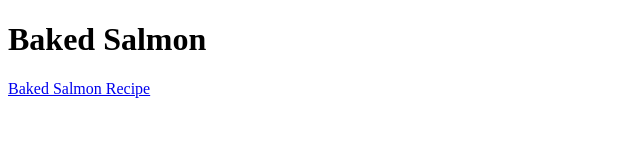
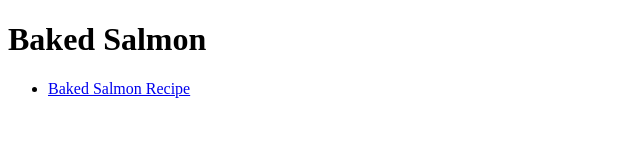
Before and after one commit to backley93/odin-recipes, a plain HTML site: page recipes/baked-salmon.html in a window 1280 px wide. Shown: the whole page, without its empty margins (0-640 px from the left). Drawn offline with Linux system fonts and the light colour scheme.

```diff
--- a/recipes/baked-salmon.html
+++ b/recipes/baked-salmon.html
@@ -8,6 +8,9 @@
 <body>
   <h1>Baked Salmon</h1>
 
-  <a href="/recipes/baked-salmon.html">Baked Salmon Recipe</a>
+  <ul>
+    <li><a href="/recipes/baked-salmon.html">Baked Salmon Recipe</a></li>
+  </ul>
+
 </body>
 </html>
```
